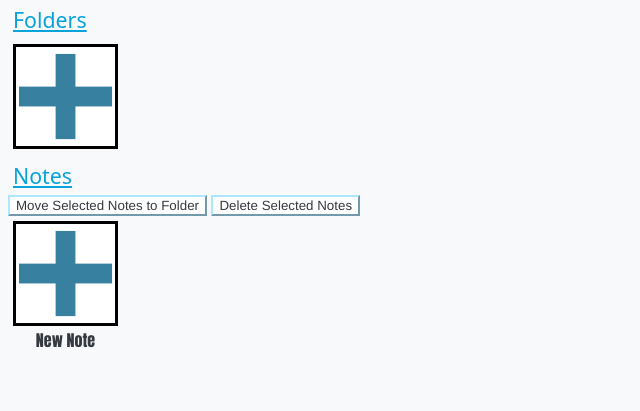
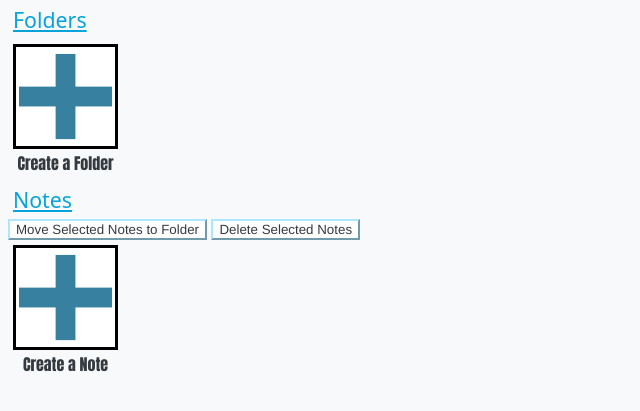
Before and after one commit to notnuthin/note-app, a Flask app: page /homepage in a window 1280 px wide. Shown: the part 132-543 px from the top of the page, without its empty margins (0-640 px from the left). Run offline with Flask 3, Linux system fonts and the light colour scheme; the visitor is signed in with stand-in values (Sample User, id 1); data that the repository does not hold is empty.

Commit message:
Added Create a Folder

```diff
--- a/app/templates/homepage.html
+++ b/app/templates/homepage.html
@@ -44,6 +44,9 @@
                 <button class="transparentbutton" onclick="submit()">
                     <img src="{{url_for('static', filename ='plus.png')}}"  alt="Folder Image">
                 </button>
+                <div class="caption">
+                    Create a Folder
+                </div>
             </form>
             <!-- For Loop making an picture button for each folder -->
             {% for folder in folders %}
@@ -51,7 +54,9 @@
                 <button class="transparentbutton folderbutton" id="{{folder.id}}" onclick="openFolder({{folder.id}})">
                     <img src="{{url_for('static', filename ='Foldersmall.png')}}"  alt="Folder Image">
                 </button>
-                {{folder.name}}
+                <div class="caption">
+                    {{folder.name}}
+                </div>
             </form>
             {% endfor %}
         </div>
@@ -88,7 +93,7 @@
                     <img src="{{url_for('static', filename ='plus.png')}}"  alt="Note Image">
                 </button>
                 <div class="caption">
-                    New Note
+                    Create a Note
                 </div>
             </form>
 
```
